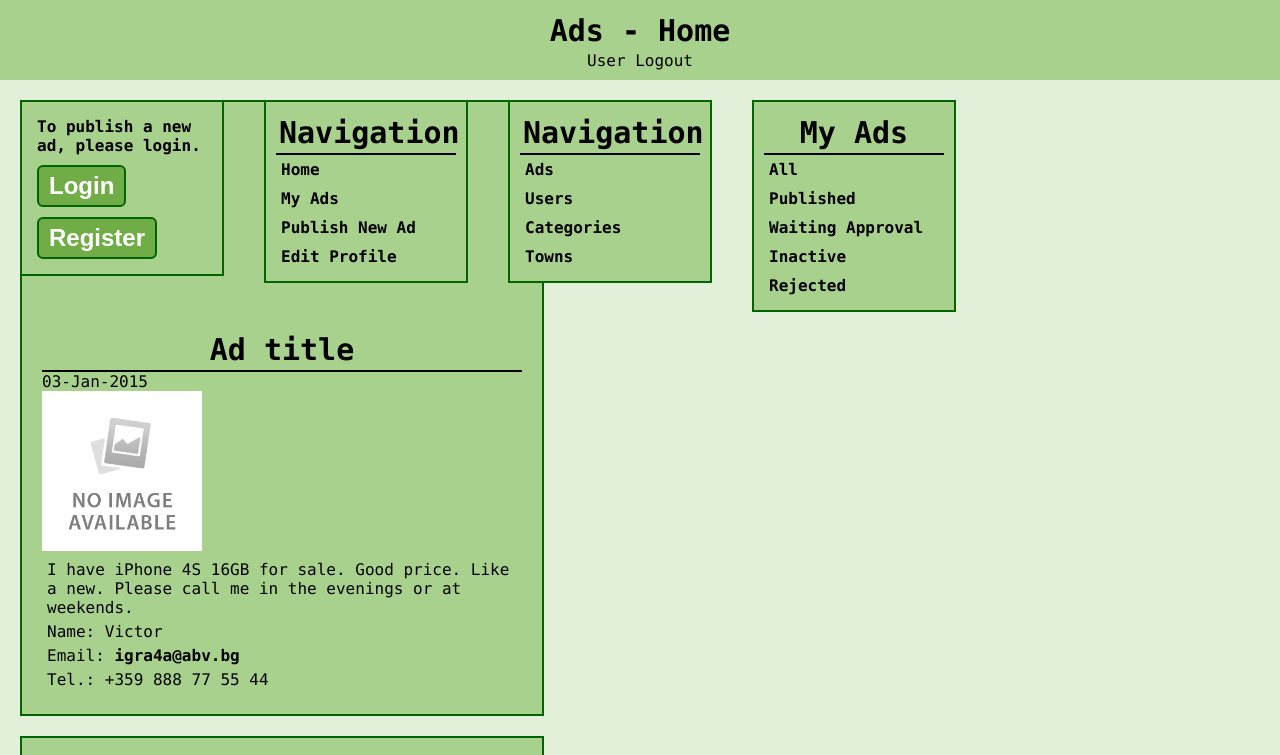
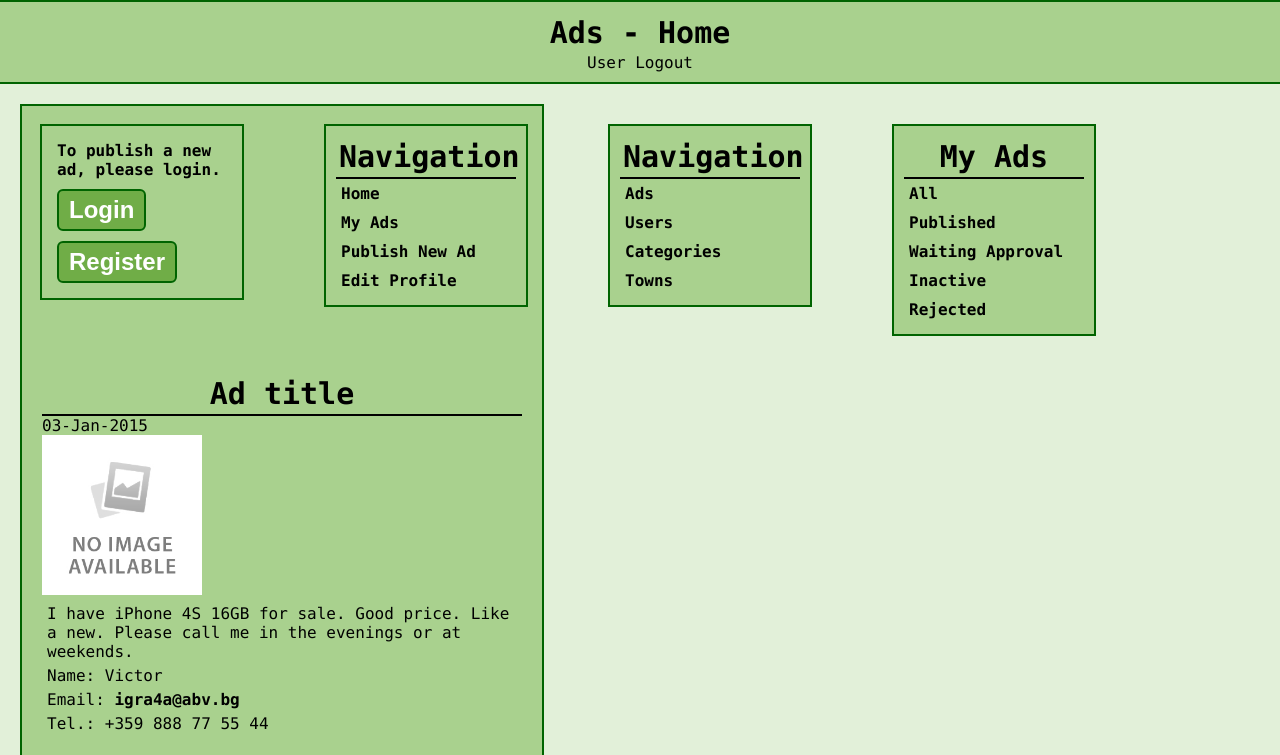
Before and after one commit to stuckata/ads-project, a website: page app/home-page.html in a window 1280 px wide. Shown: the top 755 px of the page. Drawn offline with Linux system fonts and the light colour scheme.

Commit message:
added css styling

```diff
--- a/app/css/home-page.css
+++ b/app/css/home-page.css
@@ -4,13 +4,15 @@
 }
 
 body {
-    font-family: Consolas;
+    font-family: Consolas, "Helvetica Neue", Helvetica, Arial, sans-serif;
 }
 
-header {
+header, footer {
     padding: 10px;
     background-color: #A9D18E;
     text-align: center;
+    border-top: solid darkgreen 2px;
+    border-bottom: solid darkgreen 2px;
 }
 
 h1 {
@@ -28,6 +30,10 @@ a {
     text-decoration: none;
     color: black;
     font-weight: bolder;
+}
+
+aside {
+    margin: 20px;
 }
 
 p {
@@ -48,7 +54,7 @@ li {
 
 li:hover {
     background-color: #DAA600;
-    border: solid black 1px;
+    border: solid black 2px;
 }
 
 ul.pagination li {
```
